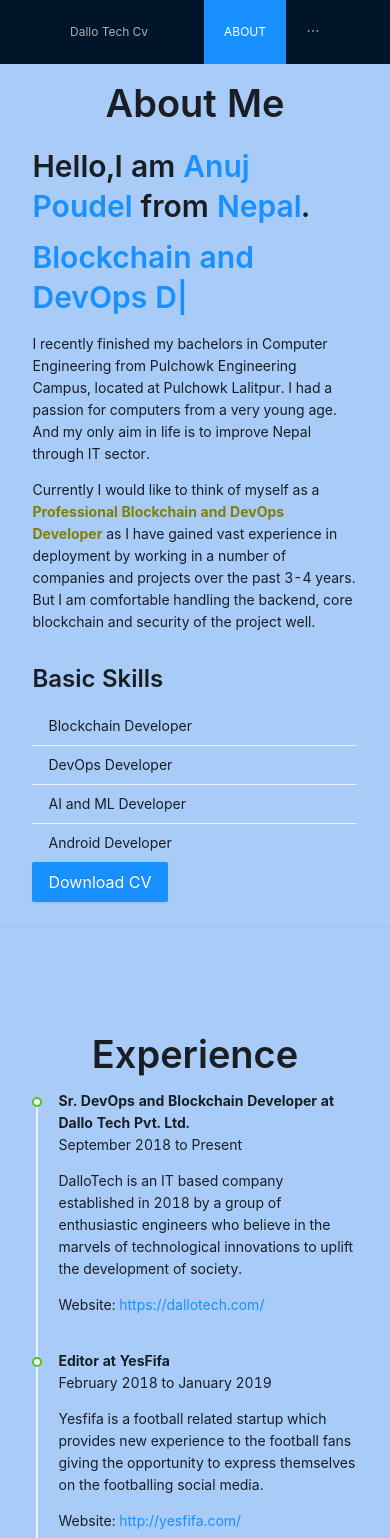
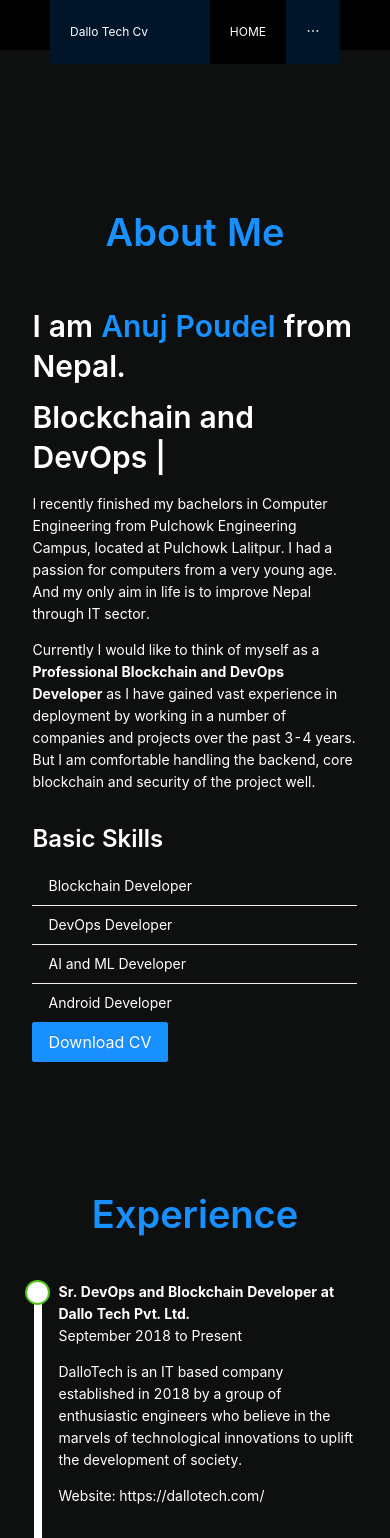
Before and after one commit to ashishsubedi10/dynamic-cv, a JavaScript app: page / in a window 390 px wide. Shown: the top 1538 px of the page. Built offline with nearby package versions, Linux system fonts and the light colour scheme; the HTML template or start-up script is replaced by a standard one.

Commit message:
changes in designing

```diff
--- a/src/App.css
+++ b/src/App.css
@@ -1,19 +1,23 @@
 /* common color  */
 :root {
   --primary-color: #1890ff;
-  --secondary-color: rgb(168, 203, 248);
+  --secondary-color: rgb(14, 15, 15);
 }
 
 /* common styles*/
 * {
   scroll-behavior: smooth !important;
+  color: white !important;
 }
 body {
   background-color: var(--secondary-color) !important;
+  color: white !important;
 }
 
 .main-title {
   text-align: center !important;
+  color: var(--primary-color) !important;
+  margin-bottom: 50px !important;
 }
 .main-page {
   padding-top: 80px !important;
@@ -26,6 +30,16 @@ body {
 }
 .menu {
   font-size: 12px !important;
+}
+.ant-menu-item a:active {
+  background-color: none !important;
+}
+.ant-menu-item-selected {
+  background-color: black !important;
+}
+.ant-menu-item:hover {
+  background-color: black !important;
+  font-size: 13px !important;
 }
 
 /* about me*/
@@ -44,25 +58,26 @@ body {
 .about-me2 {
   margin-bottom: 30px !important;
 }
-.my-image {
-  opacity: 0.7 !important;
-  border: none !important;
-}
 
 /* Experience*/
 
 /* Education*/
 .collapse-main {
-  background-color: lightblue;
+  background-color: var(--secondary-color) !important;
   border: 0;
   margin: 0;
   padding: 0;
 }
 .collapse-pannel {
-  background-color: rgb(168, 203, 248);
+  background-color: var(--secondary-color);
   margin: 0;
   padding: 0;
 }
+.ant-collapse-content {
+  background-color: var(--secondary-color) !important;
+  color: aliceblue !important;
+}
+
 /* Skills */
 .skills-progress {
   align-items: center;
@@ -75,20 +90,48 @@ body {
 /* contact us */
 .contact {
   margin-top: -60px !important;
+  margin-bottom: 100px !important;
 }
 .icon {
-  font-size: 20px;
+  font-size: 42px;
   color: var(--primary-color);
+  margin-bottom: 25px !important;
+
+  /* margin-left: 40px !important; */
+}
+.icon:hover {
+  font-size: 44px !important;
 }
 .contact-text {
-  margin-top: -2px;
+  margin-top: 4px !important;
   margin-bottom: 35px;
-  margin-left: 5px;
+  margin-left: 13px;
+  font-size: 18px !important;
 }
 .contact-text-last {
-  margin-top: -2px;
-  margin-left: 5px;
+  margin-top: 4px;
+  margin-left: 15px;
+  font-size: 18px !important;
 }
+.contact-form {
+  margin-top: 40px !important;
+}
+/*landing main */
+.landing-main {
+  position: "absolute" !important;
+  top: "140px" !important;
+  left: "50px" !important;
+  z-index: "1" !important;
+}
+h1.ant-typography,
+.ant-typography h1 {
+  position: "absolute" !important;
+  top: "100px" !important;
+  left: "40px" !important;
+  z-index: "1" !important;
+  font-size: "80px" !important;
+}
+
 @media only screen and (max-width: 767px) {
   .about-skill {
     margin-left: 0px !important;
@@ -96,4 +139,46 @@ body {
   .about-me {
     margin-bottom: 10px !important;
   }
+  iframe {
+    width: fit-content;
+  }
+  .icon {
+    font-size: 30px !important;
+    margin-bottom: 25px !important;
+
+    /* margin-left: 40px !important; */
+  }
+  .contact-text {
+    margin-bottom: 10px;
+    margin-left: 10px;
+    font-size: 15px !important;
+  }
 }
+
+.ant-progress-inner,
+.ant-progress-bg {
+  height: 25px !important;
+  border-radius: 0px !important;
+  font-size: 20px !important;
+}
+.ant-progress-text {
+  font-size: 14px !important;
+}
+.ant-timeline-item-head {
+  width: 25px !important;
+  height: 25px !important;
+  margin-left: -7px;
+  margin-top: -8px;
+}
+.ant-timeline-item-tail {
+  border-left: 8px solid white;
+  margin-left: -2px !important;
+}
+.logo {
+  width: 120px;
+  height: 31px;
+  margin: 9px 24px 16px 10px;
+  float: left;
+}
+/* <style>.mapouter{position:relative;text-align:right;height:500px;width:600px;}</style>
+<style>.gmap_canvas {overflow:hidden;background:none!important;height:500px;width:600px;}</style> */
--- a/src/components/AboutMe/AboutMe.js
+++ b/src/components/AboutMe/AboutMe.js
@@ -11,7 +11,10 @@ const AboutMe = () => {
             <Title className="main-title">About Me</Title>
             <Row>
                 <Col xs={2} sm={2} md={2} lg={2}></Col>
-                <Col xs={20} sm={20} md={12} lg={12}><Title level={2}>Hello,I am <span className="about-name">{`${Data.firstName} ${Data.middleName}  ${Data.lastName}`}</span> from <span style={{ color: '#1890ff' }}>{Data.country}</span>.</Title>
+                <Col xs={0} sm={0} md={8} lg={8} className="my-image">
+                    <Image width={400} height={540} src={Data.imageUrl} alt={Data.firstName} />
+                </Col>
+                <Col xs={20} sm={20} md={12} lg={12}><Title level={2}>I am <span className="about-name">{`${Data.firstName} ${Data.middleName}  ${Data.lastName}`}</span> from <span style={{ color: '#1890ff' }}>{Data.country}</span>.</Title>
                     <Title level={2} key={uuidv4()} className="about-skill">
                         <Typed
                             strings={[`${Data.mainJobTitle}.`]}
@@ -39,9 +42,7 @@ const AboutMe = () => {
                         </a></div>
                     </>
                 </Col>
-                <Col xs={0} sm={0} md={8} lg={8}>
-                    <Image className="my-image" width={400} height={540} src={Data.imageUrl} alt={Data.firstName} />
-                </Col>
+
                 <Col span={2}></Col>
             </Row>
             <Divider />
--- a/src/components/Contact/Contact.js
+++ b/src/components/Contact/Contact.js
@@ -1,6 +1,6 @@
 import { Row, Col, Form, Typography, Input, Button } from 'antd'
 import Data from "../../data.json"
-import { HomeFilled, PhoneFilled, MailFilled, DatabaseFilled } from '@ant-design/icons';
+import { HomeFilled, PhoneFilled, MailFilled, DatabaseFilled, FacebookFilled } from '@ant-design/icons';
 
 
 const { Title, Text } = Typography;
@@ -10,12 +10,17 @@ const Contact = () => {
         <div id="contact" className="main-page contact">
             <Title className="main-title">Contact Me</Title>
             <Row>
+                <Col span={2}></Col>
+                <Col xs={20} sm={20} md={20} lg={20}><div ><div><iframe width="1000" height="400" src="https://maps.google.com/maps?q=mahalaxmi&t=&z=13&ie=UTF8&iwloc=&output=embed" frameborder="0" scrolling="no" marginheight="0" marginwidth="0"></iframe></div></div></Col>
+                <Col span={2}></Col>
+            </Row>
+            <Row className="contact-form">
                 <Col xs={2} sm={2} md={2} lg={2}></Col>
                 <Col xs={20} sm={20} md={10} lg={10} >
                     <Form
                         name="basic"
-                        labelCol={{ span: 8 }}
-                        wrapperCol={{ span: 16 }}
+                        labelCol={{ span: 9 }}
+                        wrapperCol={{ span: 27 }}
                         initialValues={{ remember: true }}
                         autoComplete="off"
                     >
@@ -34,23 +39,26 @@ const Contact = () => {
                         <Form.Item
                             name="message"
                         >
-                            <Input.TextArea placeholder="Message" />
+                            <Input.TextArea placeholder="Message" autoSize={{ minRows: 3, maxRows: 5 }} />
                         </Form.Item>
 
                         <Form.Item >
-                            <Button type="primary" htmlType="submit">
+                            <Button type="primary" htmlType="submit" block>
                                 Submit
                             </Button>
                         </Form.Item>
                     </Form>
                 </Col>
-                <Col xs={20} sm={20} md={12} lg={10}>
+
+                <Col xs={20} sm={20} md={7} lg={10}>
                     <Row><Col span={2}></Col><MailFilled className="icon" /><Text className="contact-text" >{Data.email}</Text></Row>
                     <Row><Col span={2}></Col><HomeFilled className="icon" /><Text className="contact-text">{Data.address}</Text></Row>
                     <Row><Col span={2}></Col><PhoneFilled className="icon" /><Text className="contact-text">{Data.phone}</Text></Row>
                     <Row><Col span={2}></Col><DatabaseFilled className="icon" /><Text className="contact-text-last">{Data.dummyData}</Text></Row>
                 </Col>
-
+                <Col span={2}></Col>
+            </Row>
+            <Row>
                 <Col span={2}></Col>
             </Row>
         </div>
--- /dev/null
+++ b/src/components/Landing/Landing.js
@@ -0,0 +1,32 @@
+import { Col, Row, Typography, Image, Divider, List } from 'antd'
+import Typed from 'react-typed';
+import { v4 as uuidv4 } from 'uuid';
+import Data from "../../data.json"
+const { Title } = Typography
+
+
+const Landing = () => {
+    return (
+        <div id="home" className="main-page landing-main" style={{ position: 'relative', textAlign: 'center', overflowX: 'hidden' }}>
+            <Row>
+                <Col xs={0} sm={0} md={2} lg={2}></Col>
+                <Col xs={0} sm={0} md={8} lg={20}>
+                    <Title className="landing-title" style={{ position: 'absolute', top: '100px', left: '40px', zIndex: '1', fontSize: '80px', textColor: '#1890ff' }}>{`${Data.firstName} ${Data.middleName} ${Data.lastName}`}</Title>
+                    <Title className="landing-typed" level={2} key={uuidv4()} style={{ position: 'absolute', top: '170px', left: '80px', zIndex: '1' }}>
+                        <Typed
+                            strings={[`${Data.mainJobTitle}.`]}
+                            typeSpeed={100}
+                            backSpeed={90}
+                            loop
+                        />
+                    </Title>
+                    <Image style={{ marginLeft: '300px' }} className="my-image" width={750} height={540} src={Data.imageUrl} alt={Data.firstName} />
+                </Col>
+                <Col xs={0} sm={0} md={2} lg={2}></Col>
+            </Row>
+            <Divider />
+        </div >
+    )
+}
+
+export default Landing
--- a/src/components/Navbar/Navbar.js
+++ b/src/components/Navbar/Navbar.js
@@ -2,26 +2,17 @@ import { Menu } from 'antd'
 import { Header } from 'antd/lib/layout/layout'
 const Navbar = () => {
     return (
-        <Header className="header" gutter={{ xs: 24, sm: 24, md: 24, lg: 32 }}>
+        <Header style={{ backgroundColor: 'black', position: 'fixed', zIndex: '1', width: '100%', height: '50px' }}>
             <Menu className="menu" theme="dark" mode="horizontal" defaultSelectedKeys={['2']}>
-                <Menu.Item key="1">Dallo Tech Cv</Menu.Item>
-                <Menu.Item style={{ marginLeft: 'auto' }} key="2"><a href="#about" title="about">ABOUT</a></Menu.Item>
-                <Menu.Item key="3"><a href="#experience" title="experience">EXPERIENCE</a></Menu.Item>
-                <Menu.Item key="4"><a href="#education" title="education">EDUCATION</a></Menu.Item>
-                <Menu.Item key="5"><a href="#skills" title="skills">SKILLS</a></Menu.Item>
-                <Menu.Item key="6"><a href="#contact" title="contact">CONTACT</a></Menu.Item>
-
+                <Menu.Item key="1"><a href="#home">Dallo Tech Cv</a></Menu.Item>
+                <Menu.Item style={{ marginLeft: 'auto' }} key="2"><a href="#home" title="home">HOME</a></Menu.Item>
+                <Menu.Item key="3"><a href="#about" title="about">ABOUT</a></Menu.Item>
+                <Menu.Item key="4"><a href="#experience" title="experience">EXPERIENCE</a></Menu.Item>
+                <Menu.Item key="5"><a href="#education" title="education">EDUCATION</a></Menu.Item>
+                <Menu.Item key="6"><a href="#skills" title="skills">SKILLS</a></Menu.Item>
+                <Menu.Item key="7"><a href="#contact" title="contact">CONTACT</a></Menu.Item>
             </Menu>
-            {/* <Anchor targetOffset="64">
-                <Link href="#about" title="About" />
-                <Link href="#experience" title="Experience" />
-                <Link href="#education" title="Education" />
-                <Link href="#skills" title="Skills" />
-                <Link href="#contact" title="Contact" />
-
-            </Anchor> */}
         </Header>
-
     )
 
 }
--- a/src/pages/Home/Home.js
+++ b/src/pages/Home/Home.js
@@ -2,12 +2,14 @@ import AboutMe from '../../components/AboutMe/AboutMe'
 import Contact from '../../components/Contact/Contact'
 import Education from '../../components/Education/Education'
 import Experience from '../../components/Experience/Experience'
+import Landing from '../../components/Landing/Landing'
 import Navbar from '../../components/Navbar/Navbar'
 import Skills from '../../components/Skills/Skills'
 const Home = () => {
     return (
         <>
             <Navbar />
+            <Landing />
             <AboutMe />
             <Experience />
             <Education />
```
Also changed, not shown: 1 other file (tests, documents, lock files or other folders).
